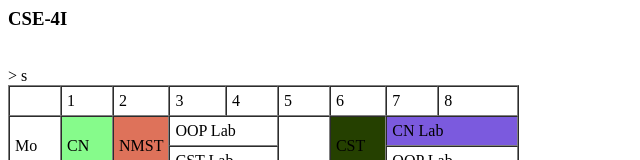
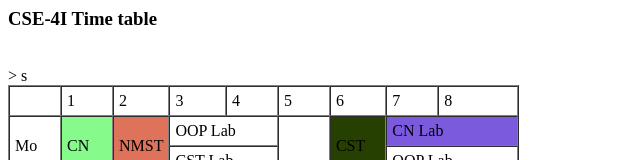
Before and after one commit to sahilmalhotra24/Basics-Html, a plain HTML site: page 11.html in a window 1280 px wide. Shown: the top 160 px of the page, without its empty margins (0-640 px from the left). Drawn offline with Linux system fonts and the light colour scheme.

Commit message:
Update 11.html

```diff
--- a/11.html
+++ b/11.html
@@ -1,10 +1,10 @@
 <html>
 <head>
-    <title> EXP 11 </title>
+    <title> EXP 11</title>
 </head>
 
 <body>
-    <h3> CSE-4I </h3> <br/>
+    <h3> CSE-4I Time table </h3> <br/>
     <table border="1" cellspacing="0" cellpadding="5">
         <tr>
             <td width="40"> </td>
```
